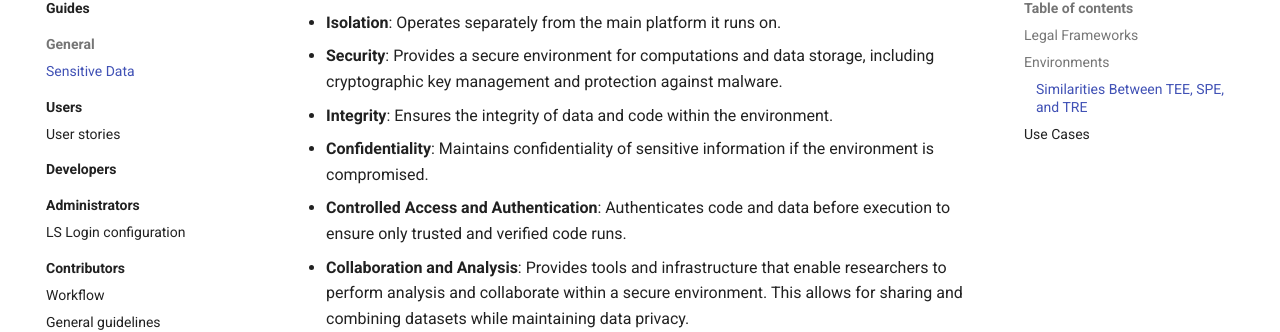
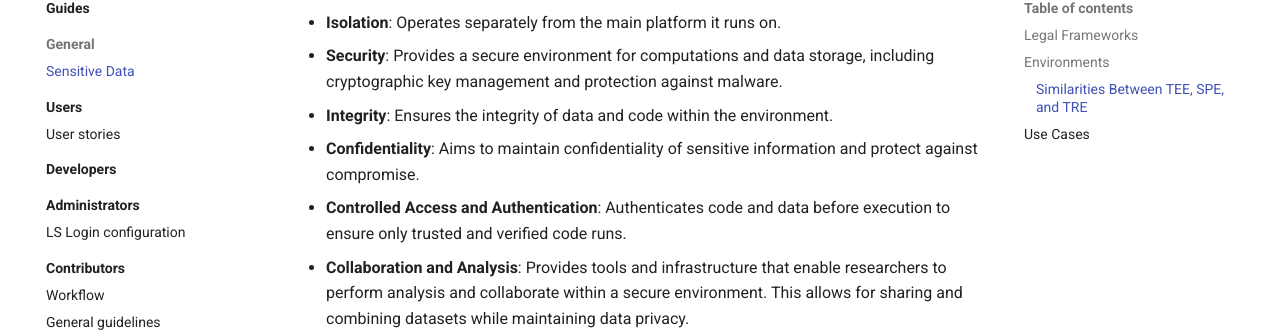
Before and after one commit to elixir-cloud-aai/elixir-cloud-aai.github.io, an MkDocs documentation site: the page built from docs/guides/guide-info/sensitive_data.md, in a window 1280 px wide and 900 px high, scrolled down 1632 px. Shown: the part 121-453 px from the top of the window. Built offline with MkDocs 1.6.1 and Material for MkDocs 9.7.7, drawn with Linux system fonts in a browser that asks for light colours; comment, search, counter and statistics services are not loaded.

Commit message:
Update docs/guides/guide-info/sensitive_data.md
Co-authored-by: Copilot <175728472+Copilot@users.noreply.github.com>

```diff
--- a/docs/guides/guide-info/sensitive_data.md
+++ b/docs/guides/guide-info/sensitive_data.md
@@ -26,7 +26,7 @@ Sensitive data processing in research is governed by several legal frameworks, m
 * **Isolation**: Operates separately from the main platform it runs on.
 * **Security**: Provides a secure environment for computations and data storage, including cryptographic key management and protection against malware.
 * **Integrity**: Ensures the integrity of data and code within the environment.
-* **Confidentiality**: Maintains confidentiality of sensitive information if the environment is compromised.
+* **Confidentiality**: Aims to maintain confidentiality of sensitive information and protect against compromise.
 * **Controlled Access and Authentication**: Authenticates code and data before execution to ensure only trusted and verified code runs.
 * **Collaboration and Analysis**: Provides tools and infrastructure that enable researchers to perform analysis and collaborate within a secure environment. This allows for sharing and combining datasets while maintaining data privacy.
 
```
